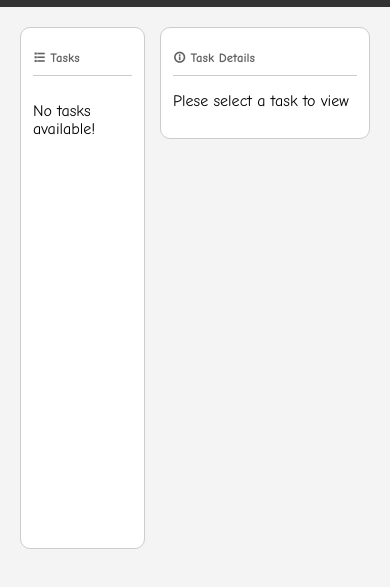
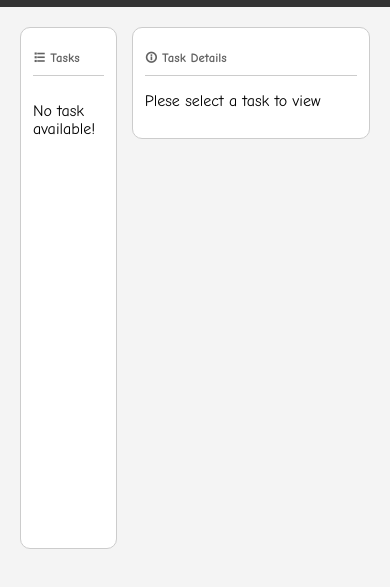
Before and after one commit to RudraPankaj/JS_ToDoListApp, a plain HTML site: page index.html in a window 390 px wide. Shown: the part 81-668 px from the top of the page. Drawn offline with nearby package versions, Linux system fonts and the light colour scheme.

Commit message:
modified:   index.html 	modified:   scripts.js 	modified:   styles.css

```diff
--- a/index.html
+++ b/index.html
@@ -94,11 +94,10 @@
     </section>
 
     <section class="footer-container">
+        <script src="scripts.js"></script>
         <div class="visitor-counter">
             <script type="text/javascript" src="https://www.freevisitorcounters.com/en/home/counter/1290186/t/2"></script>
         </div>
     </section>
-
-    <script src="scripts.js"></script>
 </body>
 </html>
--- a/scripts.js
+++ b/scripts.js
@@ -37,6 +37,39 @@ editTaskBtn.addEventListener('click', () => {
     saveTaskBtn.style.display = 'inline';
 });
 
+// Fetch JSON tasks list view from local storage
+function renderTaskList() {
+    const urlParam = new URLSearchParams(window.location.search);
+    const urlTaskId = urlParam.get('taskid');
+    const taskList = tasks
+                    .slice()
+                    .reverse()
+                    .map(t => `
+                        <a href="index.html?taskid=${t.id}">
+                            <div class="task-item" ${(urlTaskId == t.id) ? 'active' : ''}>
+                                <h3 class="task-title">${t.title}</h3>
+                                <p class="task-description">${t.description}</p>
+                            </div>
+                        </a>
+                    `).join('');
+
+    if (taskList) {
+        taskListLoader.innerHTML = `${taskList}`;
+    } else {
+        taskListLoader.innerHTML = `<p>No task available!</p>`;
+        createTaskBtn = document.getElementById('create-task-btn');
+    }
+
+    // Showing the task description preview in task list
+    document.querySelectorAll('.task-description').forEach(item => {
+        if(windowWidth <= 480) {
+            item.innerHTML = item.innerHTML.substring(0, 30) + '...';
+        } else {
+            item.innerHTML = item.innerHTML.substring(0, 55) + '...';
+        }
+    });
+}
+
 
 // Pressing Create will add task to local storage
 const tasks = JSON.parse(localStorage.getItem('tasks')) || [];
@@ -65,38 +98,6 @@ createTaskBtn.addEventListener('click', function (e) {
     window.location.href = `index.html?taskid=${taskId}`;
 });
 
-// Fetch JSON tasks list view from local storage
-function renderTaskList() {
-    const urlParam = new URLSearchParams(window.location.search);
-    const urlTaskId = urlParam.get('taskid');
-    const taskList = tasks
-                    .slice()
-                    .reverse()
-                    .map(t => `
-                        <a href="index.html?taskid=${t.id}">
-                            <div class="task-item" ${(urlTaskId == t.id) ? 'active' : ''}>
-                                <h3 class="task-title">${t.title}</h3>
-                                <p class="task-description">${t.description}</p>
-                            </div>
-                        </a>
-                    `).join('');
-
-    if (taskList) {
-        taskListLoader.innerHTML = `${taskList}`;
-    } else {
-        taskListLoader.innerHTML = `</div> <p>No tasks available!</p>`;
-    }
-
-    // Showing the task description preview in task list
-    document.querySelectorAll('.task-description').forEach(item => {
-        if(windowWidth <= 480) {
-            item.innerHTML = item.innerHTML.substring(0, 30) + '...';
-        } else {
-            item.innerHTML = item.innerHTML.substring(0, 55) + '...';
-        }
-    });
-}
-
 // Clicking a task from tasklist will show in task view with full description
 const urlParams = new URLSearchParams(window.location.search);
 const urlTaskId = urlParams.get('taskid');
@@ -121,7 +122,7 @@ if (urlTaskId) { // checks if there is a task id in the url
 
     } else { // if task not found
 
-        taskViewItem.innerHTML = `<p>Task not found</p>`;
+        taskViewItem.innerHTML = `<p>Task not found!</p>`;
 
     }
 } else { // if no task id in the url
--- a/styles.css
+++ b/styles.css
@@ -329,6 +329,13 @@ body {
     .search-box input[type="text"] {
         width: 70px;
     }
+    .task-list-container {
+        width: 25%;
+    }
+    .task-view-container,
+    .task-create-container {
+        width: 75%;
+    }
 }
 
 @media screen and (min-width: 481px) {
```
